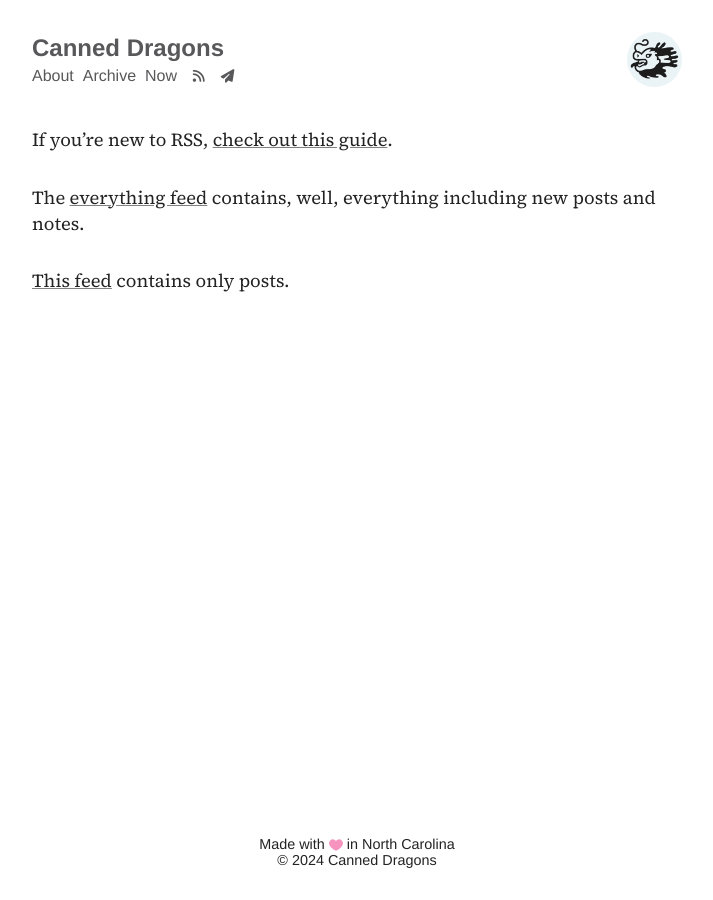
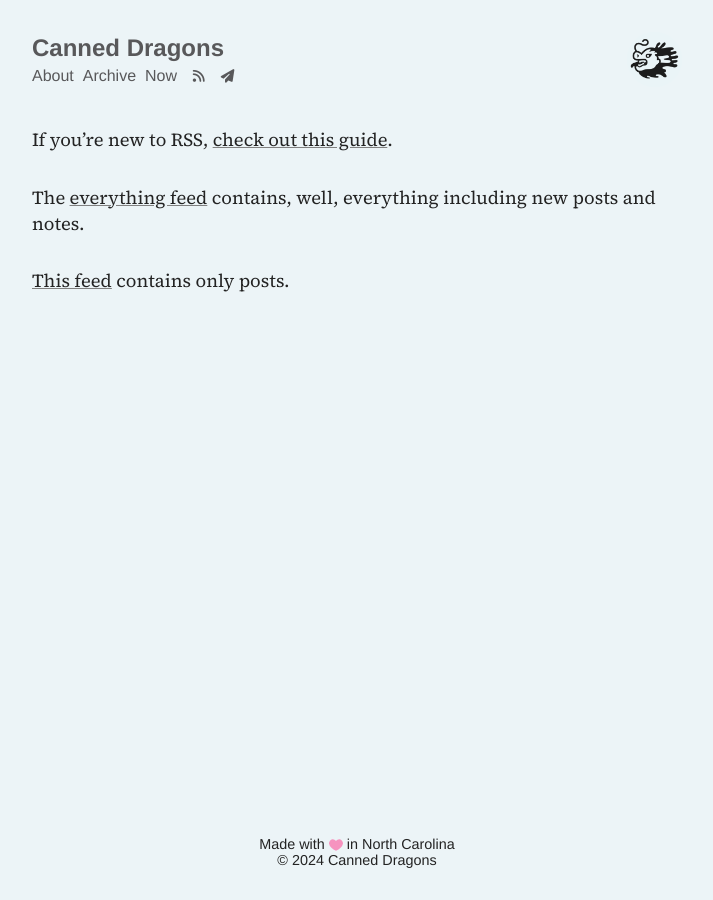
Before and after one commit to frostedechoes/canneddragons, a Jekyll site: the page built from _pages/rss.md, in a window 1280 px wide. Shown: the whole page, without its empty margins (283-996 px from the left). Built offline with Jekyll 4.4.1, drawn with Linux system fonts in a browser that asks for light colours; nearby versions of some CDN libraries.

Commit message:
changed bg back to melting glacier

```diff
--- a/css/main.scss
+++ b/css/main.scss
@@ -47,7 +47,7 @@
   --light-border-color: hsl(0, 0%, 90%);
   --light-text-color: hsl(240, 1%, 35%);
   --link-color: #fa5252;
-  --main-background-color: #ffffff;
+  --main-background-color: #ecf4f7;
   --main-text-color: #232323;
   --underline-color: hsl(0, 0%, 50%);
 }
```
